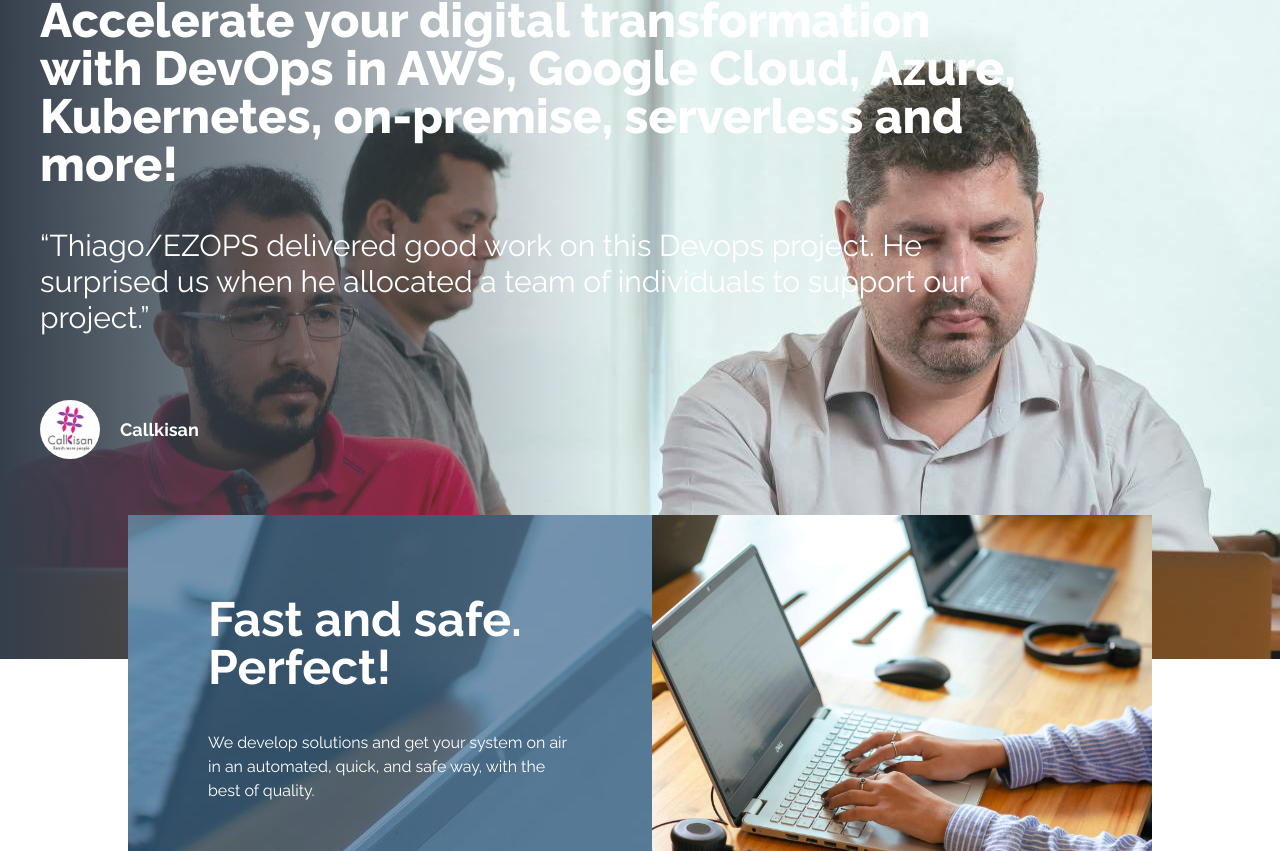
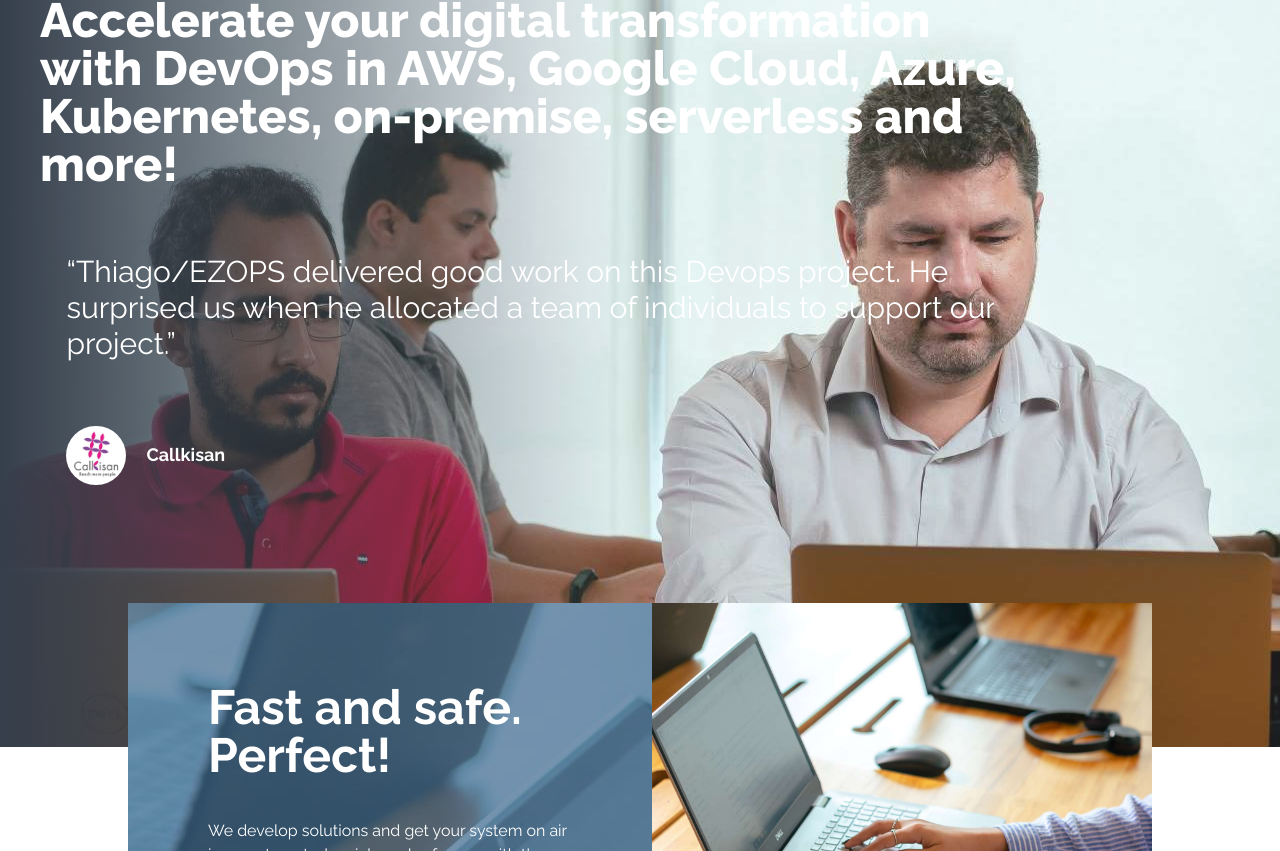
Before and after one commit to nnoromiv/auOps, a Next.js app: page / in a window 1280 px wide. Shown: the part 369-1220 px from the top of the page. Built offline with nearby package versions, Linux system fonts and the light colour scheme.

Commit message:
Carousel

```diff
--- a/app/globals.css
+++ b/app/globals.css
@@ -1,7 +1,9 @@
 @import url('https://fonts.googleapis.com/css2?family=Raleway:ital,wght@0,100;0,200;0,300;0,400;0,500;0,600;0,700;0,800;0,900;1,100;1,200;1,300;1,400;1,500;1,600;1,700;1,800;1,900&display=swap');
+
 @tailwind base;
 @tailwind components;
 @tailwind utilities;
+
 
 * {
   margin: 0;
@@ -13,29 +15,24 @@
 ::-webkit-scrollbar {
   display: none
 }
-
-/* START: General styles */
-.max-width {
-  @apply max-w-[1440px] mx-auto;
+.embla {
+  --slide-spacing: 1rem;
+  --slide-size: 100%;
+  --slide-height: 19rem;
+  padding: 1.6rem;
 }
-
-.padding-x {
-  @apply sm:px-16 px-6;
+.embla__viewport {
+  overflow: hidden;
 }
-
-.padding-y {
-  @apply py-4;
+.embla__container {
+  backface-visibility: hidden;
+  display: flex;
+  touch-action: pan-y;
+  margin-left: calc(var(--slide-spacing) * -1);
 }
-
-.flex-center {
-  @apply flex items-center justify-center;
+.embla__slide {
+  flex: 0 0 var(--slide-size);
+  min-width: 0;
+  padding-left: var(--slide-spacing);
+  position: relative;
 }
-
-.flex-between {
-  @apply flex justify-between items-center;
-}
-
-.custom-btn {
-  @apply flex flex-row relative justify-center items-center py-3 px-6 outline-none;
-}
-/* END: General styles */
--- /dev/null
+++ b/components/CarouselComponent.tsx
@@ -0,0 +1,32 @@
+"use client";
+import { CarouselComponentProps } from '@/types';
+import useEmblaCarousel from 'embla-carousel-react'
+import Autoplay from 'embla-carousel-autoplay'
+import Image from 'next/image';
+import { carousel_information } from '@/constants';
+
+const CarouselComponent = ({slides, options}: CarouselComponentProps) => {
+  const [emblaRef, emblaApi] = useEmblaCarousel(options, [Autoplay()])
+  return (
+    <div className="embla">
+      <div className="embla__viewport" ref={emblaRef}>
+        <div className="embla__container">
+        {
+          slides.map((quotes, index) => (
+            <div className="embla__slide text-3xl mt-10" key={index}>
+              <h1 className='text-white'>{quotes.quote}</h1>
+              <div className='mt-16 flex items-center gap-5 mb-40 max-sm:mb-16'>
+              <Image src={quotes.image} alt='quote logo' width={60} height={60} className='rounded-full' />
+              <span className='text-white text-lg font-bold'>{quotes.company}</span>
+              </div>
+          </div>
+
+          ))
+        }
+        </div>
+      </div>
+    </div>
+  )
+}
+
+export default CarouselComponent
--- a/components/Hero.tsx
+++ b/components/Hero.tsx
@@ -1,7 +1,6 @@
-import { CustomButton } from '@/components'
+import { CarouselComponent, CustomButton } from '@/components'
 import { carousel_information } from '@/constants'
 import { PlayIcon } from '@heroicons/react/24/outline'
-import Image from 'next/image'
 
 const Hero = () => {
   return (
@@ -21,18 +20,7 @@ const Hero = () => {
       <h2 className='mt-16 text-5xl font-extrabold text-white max-sm:text-3xl'>
         Accelerate your digital transformation with DevOps in AWS, Google Cloud, Azure, Kubernetes, on-premise, serverless and more!
       </h2>
-        {
-          carousel_information.slice(1,2).map((quotes, index) => (
-            <div className="text-3xl mt-10" key={index}>
-              <h1 className='text-white'>{quotes.quote}</h1>
-              <div className='mt-16 flex items-center gap-5 mb-40 max-sm:mb-16'>
-              <Image src={quotes.image} alt='quote logo' width={60} height={60} className='rounded-full' />
-              <span className='text-white text-lg font-bold'>{quotes.company}</span>
-              </div>
-          </div>
-
-          ))
-        }
+      <CarouselComponent slides={carousel_information}/>
       <div className='lg:hidden md:hidden max-sm:flex max-sm:mb-28'>
           <CustomButton title='Contact Us' btnType='button' customButtonStyles='bg-primary-color-default text-white border-none rounded-full px-10'/>
       </div>
--- a/components/Partner.tsx
+++ b/components/Partner.tsx
@@ -1,8 +1,29 @@
-import { CodeBracketIcon, UserIcon, WindowIcon } from '@heroicons/react/24/outline'
-import { ClockIcon } from '@heroicons/react/24/solid'
 import Image from 'next/image'
 import Link from 'next/link'
 import { CustomButton } from '.'
+import { partner_information } from './export'
+
+const PartnerHero = () => {
+    return (
+        <div className='relative flex flex-col justify-center items-center mt-28 py-28 px-40 max-sm:px-4' style={{ backgroundImage: "url('/Hero_2.jpg')"}}>
+            <div className="absolute inset-0 bg-[#0a0a0a] opacity-60"></div>
+            <h1 className='relative text-4xl font-bold text-white'>AUOps has more than customers, we have partners.</h1>
+            <p className='relative text-white w-[600px] mt-10 text-lg max-sm:w-full'>We are proud to have earned the trust of customers from numerous segments and in countless locations around the world.</p>
+            <div className='grid grid-cols-2 max-sm:grid-cols-1 gap-40  mt-20 max-sm:gap-10 text-white relative'>
+                {
+                    partner_information.map((info, index) => (
+                        <div key={index} className='flex flex-col items-center justify-center'>
+                            {info.icon}
+                            <h1 className='text-8xl mt-5 font-extrabold max-sm:text-6xl'>{info.number}<sup>{info.superScript}</sup></h1>
+                            <p className='mt-5'>{info.text}</p>
+                        </div>
+                    ) )
+                }
+            </div>
+            <CustomButton title='Case studies' linkURL="/" customButtonStyles='mt-28 relative text-white text-lg px-10 border-none rounded-full bg-primary-color-default'/>
+        </div>
+    )
+}
 
 const Partner = () => {
   return (
@@ -13,35 +34,7 @@ const Partner = () => {
             <Image src="/upwork_partner.png" alt="partner_1" width={300} height={300} className='mb-10'/>
         </div>
         <Link href="/" className='text-xl hover:text-blue-600'>Continue to profile &rarr;</Link>
-
-        <div className='relative flex flex-col justify-center items-center mt-28 py-28 px-40 max-sm:px-4' style={{ backgroundImage: "url('/Hero_2.jpg')"}}>
-            <div className="absolute inset-0 bg-[#0a0a0a] opacity-60"></div>
-            <h1 className='relative text-4xl font-bold text-white'>AUOps has more than customers, we have partners.</h1>
-            <p className='relative text-white w-[600px] mt-10 text-lg max-sm:w-full'>We are proud to have earned the trust of customers from numerous segments and in countless locations around the world.</p>
-            <div className='grid grid-cols-2 max-sm:grid-cols-1 gap-40  mt-20 max-sm:gap-10 text-white relative'>
-                <div className='flex flex-col items-center justify-center'>
-                    <ClockIcon className='w-10 h-10'/>
-                    <h1 className='text-8xl mt-5 font-extrabold max-sm:text-6xl'>100,000<sup>h</sup></h1>
-                    <p className='mt-5'>Hours invested in work</p>
-                </div>
-                <div className='flex flex-col items-center justify-center'>
-                    <UserIcon className='w-10 h-10'/>
-                    <h1 className='text-8xl mt-5 font-extrabold max-sm:text-6xl'>500<sup>+</sup></h1>
-                    <p className='mt-5'>Clients</p>
-                </div>
-                <div className='flex flex-col items-center justify-center'>
-                    <CodeBracketIcon className='w-10 h-10'/>
-                    <h1 className='text-8xl mt-5 font-extrabold max-sm:text-6xl'>50<sup>+</sup></h1>
-                    <p className='mt-5'>Active projects</p>
-                </div>
-                <div className='flex flex-col items-center justify-center'>
-                    <WindowIcon className='w-10 h-10'/>
-                    <h1 className='text-8xl mt-5 font-extrabold max-sm:text-6xl'>530<sup>+</sup></h1>
-                    <p className='mt-5'>Accomplished projects</p>
-                </div>
-            </div>
-            <CustomButton title='Case studies' linkURL="/" customButtonStyles='mt-28 relative text-white text-lg px-10 border-none rounded-full bg-primary-color-default'/>
-        </div>
+        <PartnerHero />
     </div>
   )
 }
--- a/components/export.tsx
+++ b/components/export.tsx
@@ -1,6 +1,7 @@
 
-import { ClockIcon, HandThumbUpIcon, LockClosedIcon, ScaleIcon, UsersIcon } from '@heroicons/react/24/outline'
+import { ClockIcon, HandThumbUpIcon, LockClosedIcon, ScaleIcon, UsersIcon, CodeBracketIcon, UserIcon, WindowIcon } from '@heroicons/react/24/outline'
 import { ArrowDownLeftIcon } from '@heroicons/react/24/solid'
+
 
 export const information = [
     {
@@ -34,3 +35,30 @@ export const information = [
         text: "Control practices and management techniques guarantee information security."
     },
 ]
+
+export const partner_information = [
+    {
+        icon: <ClockIcon className='w-10 h-10'/> ,
+        number: '100,000',
+        superScript: 'h',
+        text: 'Hours invested in work',
+    },
+    {
+        icon: <UserIcon className='w-10 h-10'/> ,
+        number: '500',
+        superScript: '+',
+        text: 'Clients',
+    },
+    {
+        icon: <CodeBracketIcon className='w-10 h-10'/> ,
+        number: '50',
+        superScript: '+',
+        text: 'Active projects',
+    },
+    {
+        icon: <WindowIcon className='w-10 h-10'/>,
+        number: '530',
+        superScript: '+',
+        text: 'Accomplished projects',
+    }
+]
--- a/components/index.ts
+++ b/components/index.ts
@@ -1,3 +1,4 @@
+import CarouselComponent from "./CarouselComponent";
 import CustomButton from "./CustomButton";
 import Hero from "./Hero";
 import Information from "./Information";
@@ -13,5 +14,6 @@ export {
     Hero,
     Information,
     information,
-    Partner
+    Partner,
+    CarouselComponent
 }
--- a/next.config.js
+++ b/next.config.js
@@ -1,4 +1,6 @@
 /** @type {import('next').NextConfig} */
-const nextConfig = {}
+const nextConfig = {
+
+}
 
 module.exports = nextConfig
--- a/package.json
+++ b/package.json
@@ -10,10 +10,10 @@
   },
   "dependencies": {
     "@heroicons/react": "^2.0.18",
-    "bootstrap": "^5.3.2",
+    "embla-carousel-autoplay": "^8.0.0-rc15",
+    "embla-carousel-react": "^8.0.0-rc15",
     "next": "14.0.3",
     "react": "^18",
-    "react-bootstrap": "^2.9.1",
     "react-dom": "^18"
   },
   "devDependencies": {
```
Also changed, not shown: types/index.ts (+14 -1 lines), 1 other file (tests, documents, lock files or other folders).
